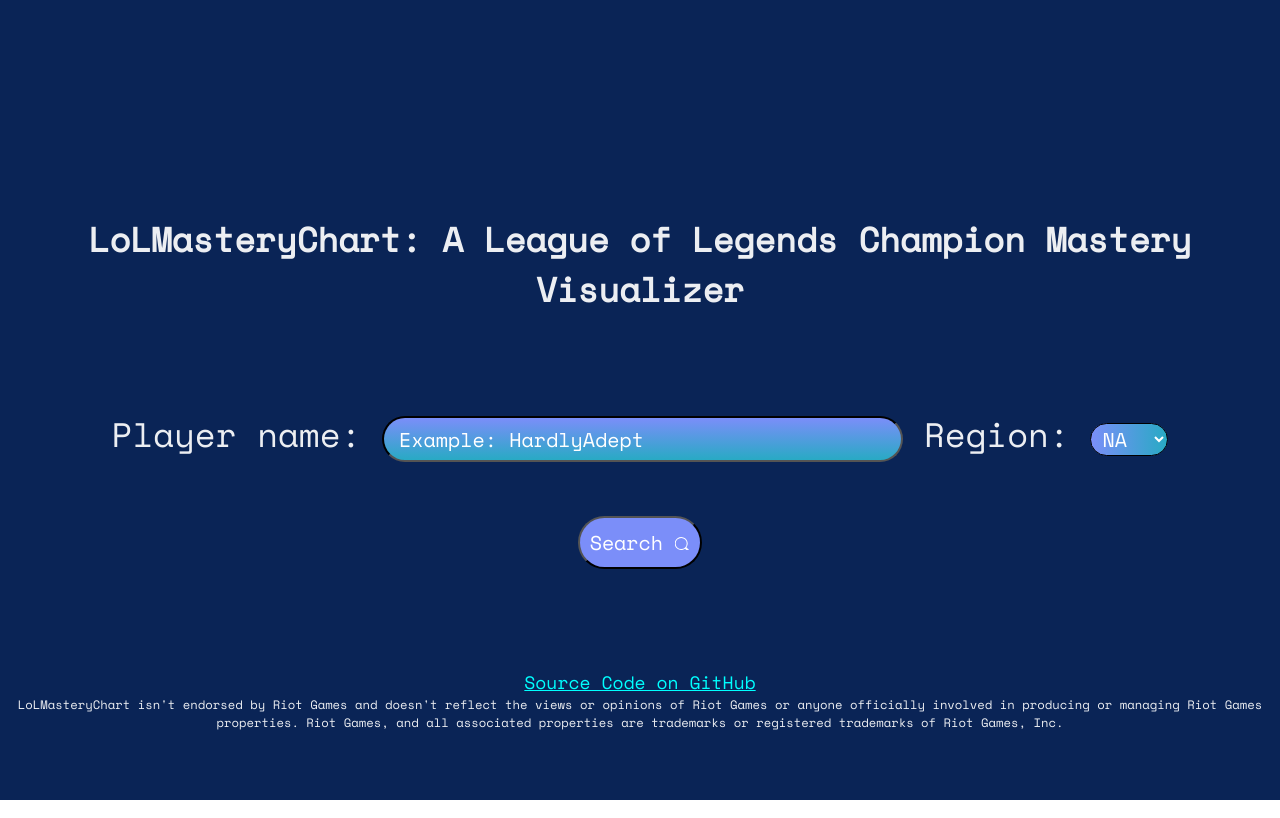
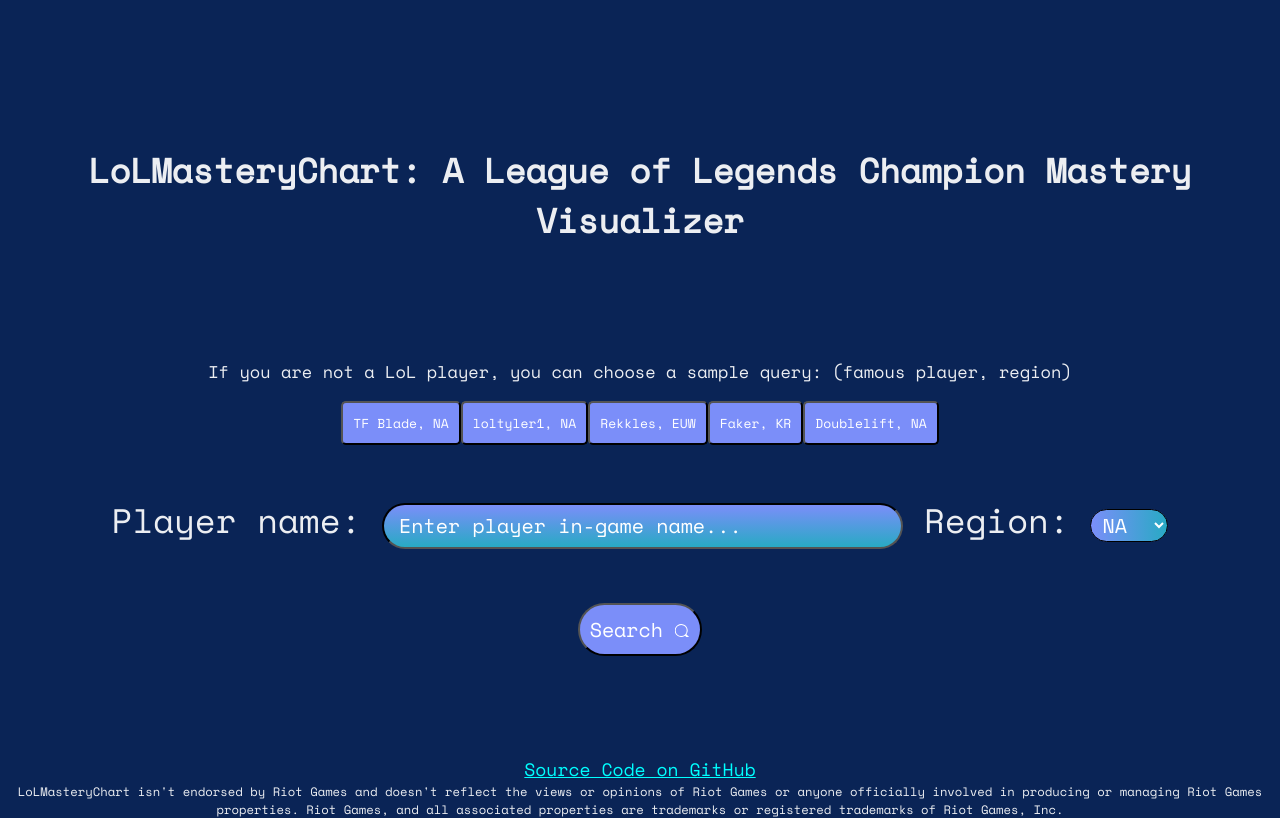
Before and after one commit to sbose23/LoLMasteryChart, a React (Create React App) app: page / in a window 1280 px wide. Built offline with nearby package versions, Linux system fonts and the light colour scheme.

Commit message:
added sample queries

```diff
--- a/src/Form.js
+++ b/src/Form.js
@@ -1,6 +1,7 @@
 import React, { useState } from "react";
 import Axios from "axios";
 import "./styles/Form.css";
+import SampleQueries from "./SampleQueries";
 
 let data = {};
 
@@ -49,13 +50,14 @@
 
   return (
     <div>
+      <SampleQueries setName={setName} setRegion={setRegion} />
       <form onSubmit={handleSubmit}>
         <label>Player name: </label>
         <span>
           <input
             class="name"
             size="40"
-            placeholder="Example: HardlyAdept"
+            placeholder= "Enter player in-game name..."
             required
             type="text"
             value={name}
@@ -77,7 +79,7 @@
         </select>
         <br></br>
         <br></br>
-        <button>
+        <button class = "submit">
           Search{" "}
           <svg
             xmlns="http://www.w3.org/2000/svg"
--- /dev/null
+++ b/src/SampleQueries.js
@@ -0,0 +1,24 @@
+//sample queries list. when a button is clicked set name and set region to the value of the button
+import "./styles/SampleQueries.css";
+
+function SampleQueries(props){
+
+
+    return (
+        <div>
+            <span>If you are not a LoL player, you can choose a sample query: (famous player, region)</span>
+            <div class="button-group">
+                <button onClick={() => {props.setName("TF Blade"); props.setRegion("na1")}}>TF Blade, NA</button>
+                <button onClick={() => {props.setName("hulksmash1337"); props.setRegion("na1")}}>loltyler1, NA</button>
+                <button onClick={() => {props.setName("KC Rekkles"); props.setRegion("euw1")}}>Rekkles, EUW</button>
+                <button onClick={() => {props.setName("hide on bush"); props.setRegion("kr")}}>Faker, KR</button>
+                <button onClick={() => {props.setName("Doublelift"); props.setRegion("na1")}}>Doublelift, NA</button>
+                <br></br>
+                <br></br>
+            </div>
+        </div>
+    )
+
+}
+
+export default SampleQueries;
--- a/src/styles/Form.css
+++ b/src/styles/Form.css
@@ -11,12 +11,12 @@
     border-radius: 32px;
     outline-width: 0.01px;
     outline-color: #05cdff;
+    cursor: pointer;
 }
 select:hover{
     background-image: linear-gradient(to right, rgb(40, 170, 196), rgb(123, 142, 249));
     background-color: rgb(40, 170, 196);
 }
-
 
 input{
     font-family: 'Space Mono', monospace;
@@ -35,7 +35,7 @@
 input:hover{
     background-image: linear-gradient(to right, rgb(40, 170, 196), rgb(123, 142, 249));
 }
-button{
+.submit {
     font-family: 'Space Mono', monospace;
     color: rgb(255, 255, 255);
     font-weight: 500;
@@ -46,9 +46,9 @@
     border-radius: 32px;
     outline-color: #05cdff;
     transition: 0.3s;
-    cursor: hand;
+    cursor: pointer;
 }
-button:hover{
+.submit:hover{
     color:rgb(255, 255, 255);
     background-color: rgb(40, 170, 196);
 }
--- /dev/null
+++ b/src/styles/SampleQueries.css
@@ -0,0 +1,24 @@
+.button-group button{
+    font-family: 'Space Mono', monospace;
+    color: rgb(255, 255, 255);
+    font-size: 13px;
+    padding: 10px;
+    background-color: rgb(123, 142, 249);
+    border-color: #000000;
+    border-radius: 5px;
+    outline-color: #05cdff;
+    transition: 0.3s;
+    cursor: pointer;
+}
+.button-group button:hover{
+    color:rgb(255, 255, 255);
+    background-color: rgb(40, 170, 196);
+}
+
+span{
+    font-size: 50%;
+}
+
+.button-group-center{
+    text-align: center;
+}
```
